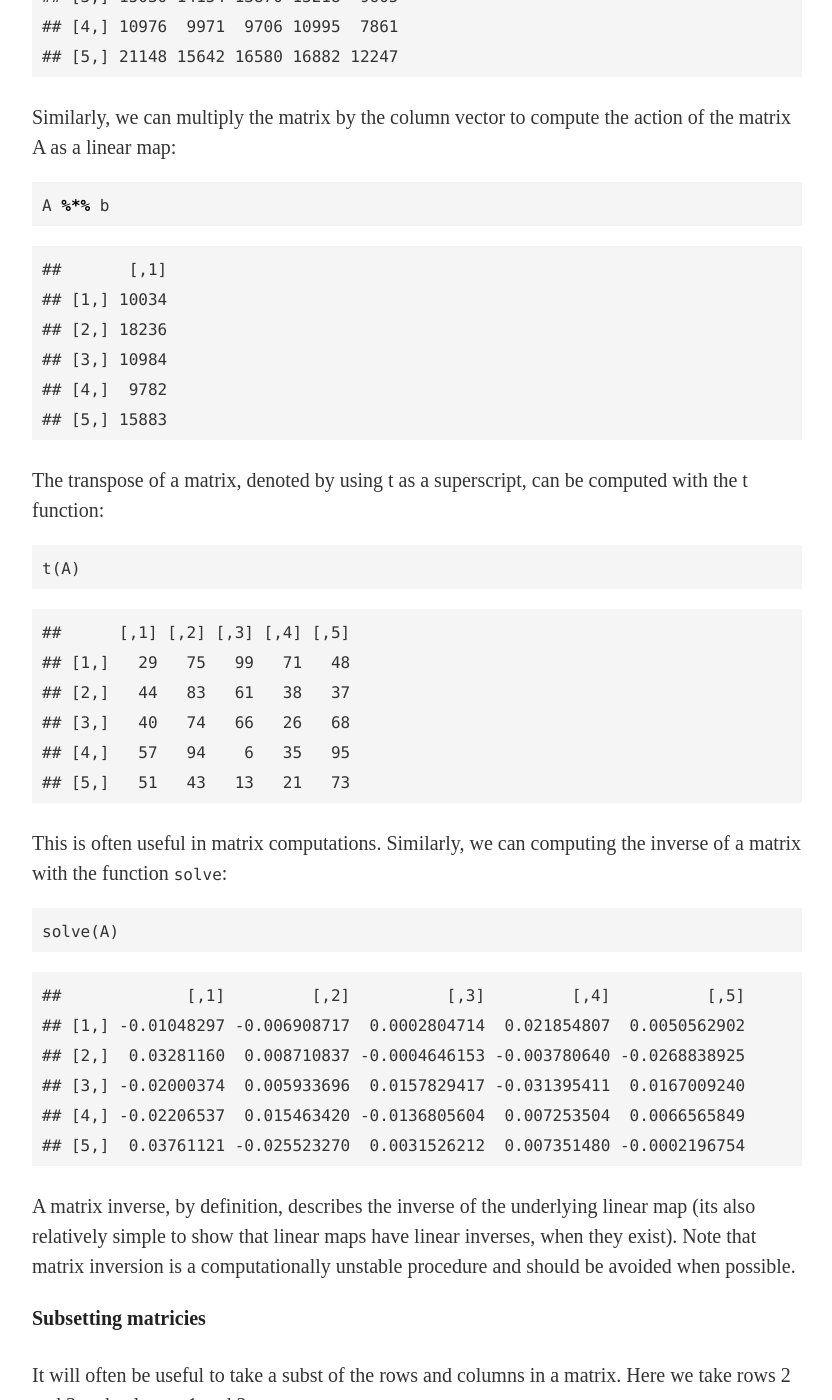
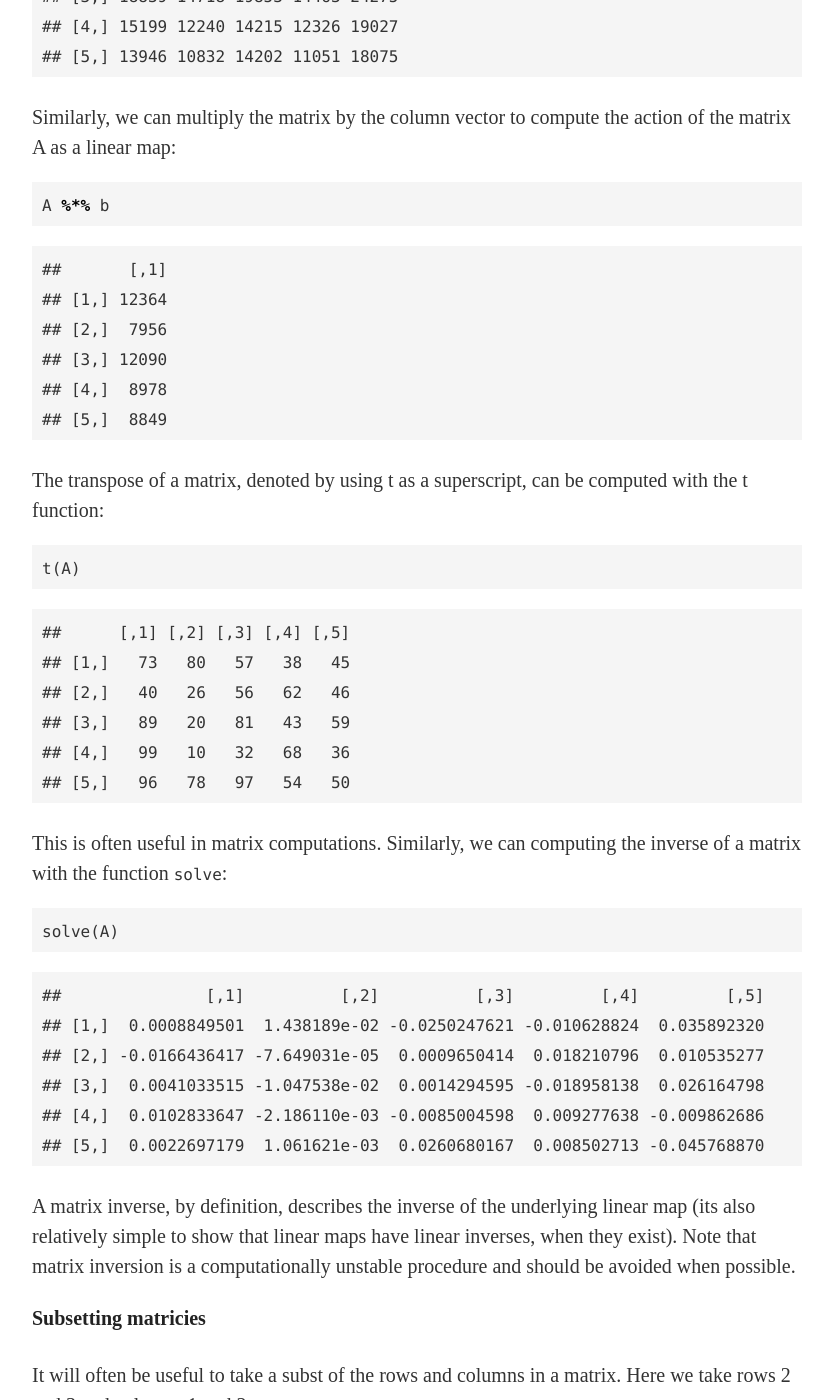
Before and after one commit to statsmaths/stat395, a Jekyll site: the page built from _posts/2017-09-14-class06.md, in a window 1280 px wide and 1400 px high, scrolled down 4923 px. Shown: the whole window, without its empty margins (223-1055 px from the left). Built offline with Jekyll 4.4.1, drawn with Linux system fonts in a browser that asks for light colours; our own code applies the rules of GitHub Pages for plain Markdown files; formulas are drawn with MathJax 3; some of the changed text lies outside the part shown.

Commit message:
update all

```diff
--- a/_posts/2017-09-14-class06.Rmd
+++ b/_posts/2017-09-14-class06.Rmd
@@ -30,7 +30,6 @@ We are going to fit linear models to the dataset, but I want
 to modify how we build the models. Specifically, I want to
 manually construct the **data matrix** rather than having it
 made behind the scenes by R.
-
 
 ## Matrices
 
--- a/_posts/2017-09-14-class06.md
+++ b/_posts/2017-09-14-class06.md
@@ -29,7 +29,6 @@ We are going to fit linear models to the dataset, but I want
 to modify how we build the models. Specifically, I want to
 manually construct the **data matrix** rather than having it
 made behind the scenes by R.
-
 
 ## Matrices
 
@@ -153,11 +152,11 @@ A
 
 {% highlight text %}
 ##      [,1] [,2] [,3] [,4] [,5]
-## [1,]   29   44   40   57   51
-## [2,]   75   83   74   94   43
-## [3,]   99   61   66    6   13
-## [4,]   71   38   26   35   21
-## [5,]   48   37   68   95   73
+## [1,]   73   40   89   99   96
+## [2,]   80   26   20   10   78
+## [3,]   57   56   81   32   97
+## [4,]   38   62   43   68   54
+## [5,]   45   46   59   36   50
 {% endhighlight %}
 
 
@@ -171,11 +170,11 @@ b
 
 {% highlight text %}
 ##      [,1]
-## [1,]   66
-## [2,]   19
-## [3,]   39
-## [4,]   87
-## [5,]   15
+## [1,]   45
+## [2,]   62
+## [3,]   46
+## [4,]    3
+## [5,]   23
 {% endhighlight %}
 
 Element-wise arithmetic is assumed by default:
@@ -189,11 +188,11 @@ A + A
 
 {% highlight text %}
 ##      [,1] [,2] [,3] [,4] [,5]
-## [1,]   58   88   80  114  102
-## [2,]  150  166  148  188   86
-## [3,]  198  122  132   12   26
-## [4,]  142   76   52   70   42
-## [5,]   96   74  136  190  146
+## [1,]  146   80  178  198  192
+## [2,]  160   52   40   20  156
+## [3,]  114  112  162   64  194
+## [4,]   76  124   86  136  108
+## [5,]   90   92  118   72  100
 {% endhighlight %}
 
 To calculate a matrix produce, R requires us to use the
@@ -209,11 +208,11 @@ A %*% A
 
 {% highlight text %}
 ##       [,1]  [,2]  [,3]  [,4]  [,5]
-## [1,] 14596 11421 12006 12869  8811
-## [2,] 24464 19866 19394 19896 13469
-## [3,] 15030 14154 13870 13218  9605
-## [4,] 10976  9971  9706 10995  7861
-## [5,] 21148 15642 16580 16882 12247
+## [1,] 21684 19498 24427 20663 28907
+## [2,] 12950  9204 14292 12308 16088
+## [3,] 18839 14718 19853 14463 24275
+## [4,] 15199 12240 14215 12326 19027
+## [5,] 13946 10832 14202 11051 18075
 {% endhighlight %}
 
 Similarly, we can multiply the matrix by the column vector
@@ -228,11 +227,11 @@ A %*% b
 
 {% highlight text %}
 ##       [,1]
-## [1,] 10034
-## [2,] 18236
-## [3,] 10984
-## [4,]  9782
-## [5,] 15883
+## [1,] 12364
+## [2,]  7956
+## [3,] 12090
+## [4,]  8978
+## [5,]  8849
 {% endhighlight %}
 
 The transpose of a matrix, denoted by using t as a superscript,
@@ -247,11 +246,11 @@ t(A)
 
 {% highlight text %}
 ##      [,1] [,2] [,3] [,4] [,5]
-## [1,]   29   75   99   71   48
-## [2,]   44   83   61   38   37
-## [3,]   40   74   66   26   68
-## [4,]   57   94    6   35   95
-## [5,]   51   43   13   21   73
+## [1,]   73   80   57   38   45
+## [2,]   40   26   56   62   46
+## [3,]   89   20   81   43   59
+## [4,]   99   10   32   68   36
+## [5,]   96   78   97   54   50
 {% endhighlight %}
 
 This is often useful in matrix computations. Similarly, we
@@ -266,12 +265,12 @@ solve(A)
 
 
 {% highlight text %}
-##             [,1]         [,2]          [,3]         [,4]          [,5]
-## [1,] -0.01048297 -0.006908717  0.0002804714  0.021854807  0.0050562902
-## [2,]  0.03281160  0.008710837 -0.0004646153 -0.003780640 -0.0268838925
-## [3,] -0.02000374  0.005933696  0.0157829417 -0.031395411  0.0167009240
-## [4,] -0.02206537  0.015463420 -0.0136805604  0.007253504  0.0066565849
-## [5,]  0.03761121 -0.025523270  0.0031526212  0.007351480 -0.0002196754
+##               [,1]          [,2]          [,3]         [,4]         [,5]
+## [1,]  0.0008849501  1.438189e-02 -0.0250247621 -0.010628824  0.035892320
+## [2,] -0.0166436417 -7.649031e-05  0.0009650414  0.018210796  0.010535277
+## [3,]  0.0041033515 -1.047538e-02  0.0014294595 -0.018958138  0.026164798
+## [4,]  0.0102833647 -2.186110e-03 -0.0085004598  0.009277638 -0.009862686
+## [5,]  0.0022697179  1.061621e-03  0.0260680167  0.008502713 -0.045768870
 {% endhighlight %}
 
 A matrix inverse, by definition, describes the inverse of the underlying
@@ -294,8 +293,8 @@ A[2:3, 1:2]
 
 {% highlight text %}
 ##      [,1] [,2]
-## [1,]   75   83
-## [2,]   99   61
+## [1,]   80   26
+## [2,]   57   56
 {% endhighlight %}
 
 Here we take columns 1 and 2; by leaving the rows
@@ -310,11 +309,11 @@ A[,1:2]
 
 {% highlight text %}
 ##      [,1] [,2]
-## [1,]   29   44
-## [2,]   75   83
-## [3,]   99   61
-## [4,]   71   38
-## [5,]   48   37
+## [1,]   73   40
+## [2,]   80   26
+## [3,]   57   56
+## [4,]   38   62
+## [5,]   45   46
 {% endhighlight %}
 
 There is a strange convention in R that, by default, if we
@@ -331,7 +330,7 @@ A[,1]
 
 
 {% highlight text %}
-## [1] 29 75 99 71 48
+## [1] 73 80 57 38 45
 {% endhighlight %}
 
 Usually this is not a problem, but if we want to be safe
@@ -348,11 +347,11 @@ A[,1,drop = FALSE]
 
 {% highlight text %}
 ##      [,1]
-## [1,]   29
-## [2,]   75
-## [3,]   99
-## [4,]   71
-## [5,]   48
+## [1,]   73
+## [2,]   80
+## [3,]   57
+## [4,]   38
+## [5,]   45
 {% endhighlight %}
 
 Finally, we can also subset by giving a logical statement
@@ -368,8 +367,8 @@ A[1:5 > 3,]
 
 {% highlight text %}
 ##      [,1] [,2] [,3] [,4] [,5]
-## [1,]   71   38   26   35   21
-## [2,]   48   37   68   95   73
+## [1,]   38   62   43   68   54
+## [2,]   45   46   59   36   50
 {% endhighlight %}
 
 As expected, the output is a matrix with just two rows.
@@ -550,6 +549,18 @@ X_valid <- X[flights$train_id == "valid", ]
 ## Error in eval(expr, envir, enclos): object 'flights' not found
 {% endhighlight %}
 
+
+
+{% highlight r %}
+head(X_train)
+{% endhighlight %}
+
+
+
+{% highlight text %}
+## Error in head(X_train): object 'X_train' not found
+{% endhighlight %}
+
 ## Using lm.fit
 
 We have seen how to use the `lm` function to quickly fit
@@ -585,11 +596,11 @@ beta
 {% highlight text %}
 ## function (a, b)
 ## .Internal(beta(a, b))
-## <bytecode: 0x7ff62b5d1188>
+## <bytecode: 0x7fcaba065d80>
 ## <environment: namespace:base>
 {% endhighlight %}
 
-We can creat predicted values for the whole dataset by matrix
+We can create predicted values for the whole dataset by matrix
 multiplying `X` with `beta`:
 
 
```
Also changed, not shown: other parts of _posts/2017-09-14-class06.Rmd (+3 -2 lines), other parts of _posts/2017-09-14-class06.md (+1 -1 lines).
